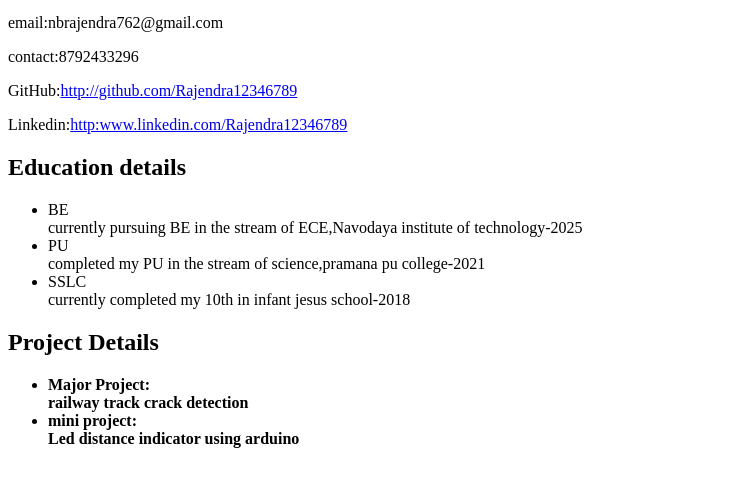
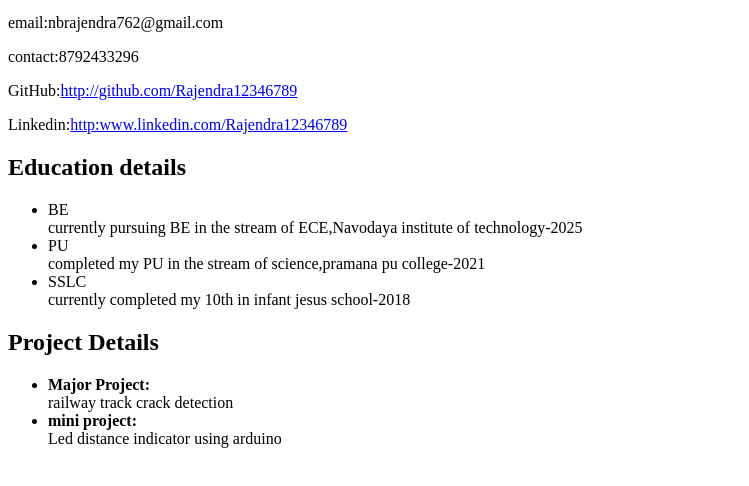
Before and after one commit to Rajendra12346789/webapplicationresume, a plain HTML site: page index.html in a window 1280 px wide. Shown: the part 86-572 px from the top of the page, without its empty margins (0-749 px from the left). Drawn offline with Linux system fonts and the light colour scheme.

Commit message:
Add files via upload

```diff
--- a/index.html
+++ b/index.html
@@ -24,8 +24,8 @@
 <div>
 <h2>Project Details</h2>
 <ul>
-   <li><strong>Major Project:</li></stong<br>railway track crack detection  </li>
-<li><strong>mini project:</li></stong<br>Led distance indicator using arduino  </li>
+   <li><strong>Major Project:</strong><br>railway track crack detection  </li>
+<li><strong>mini project:</strong><br>Led distance indicator using arduino  </li>
 </ul>
 </div>
 
```
